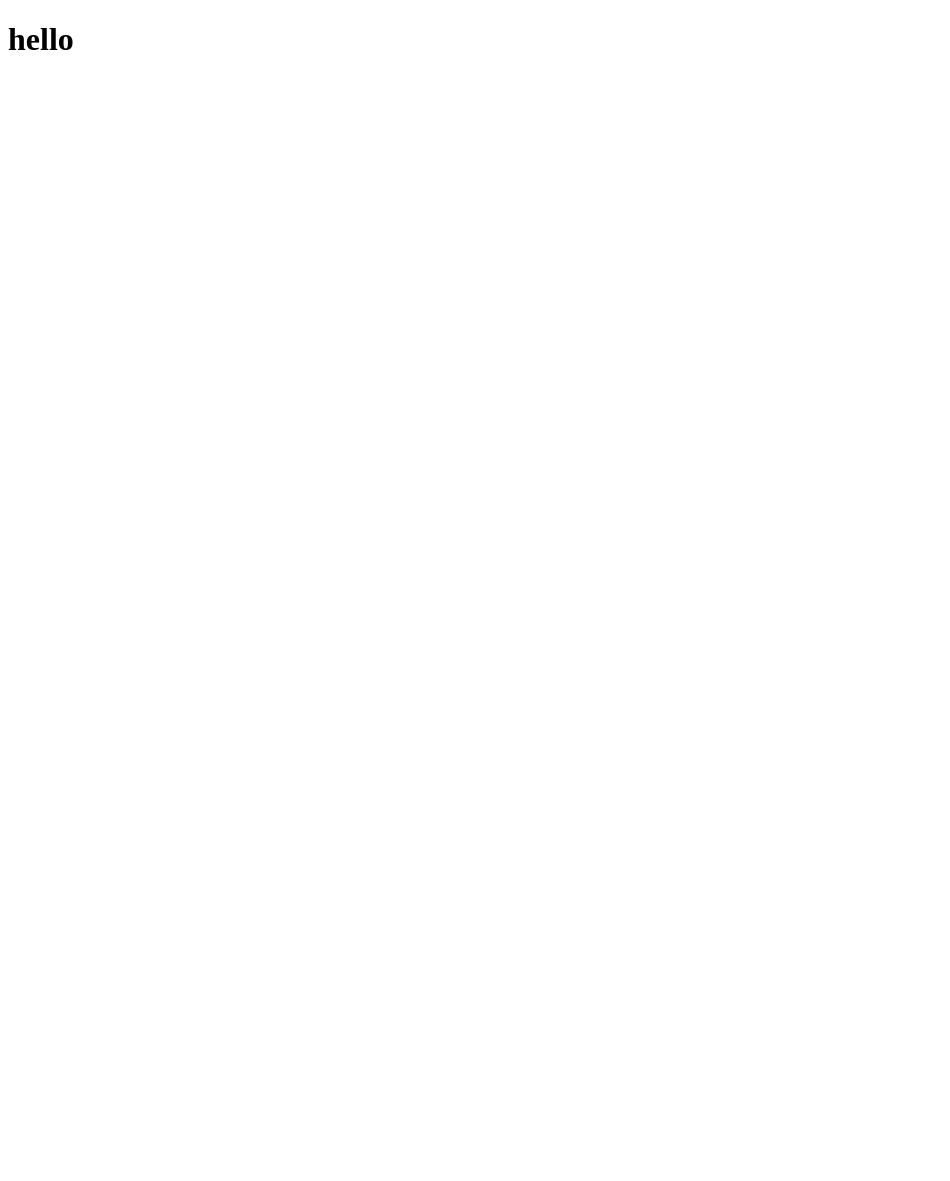
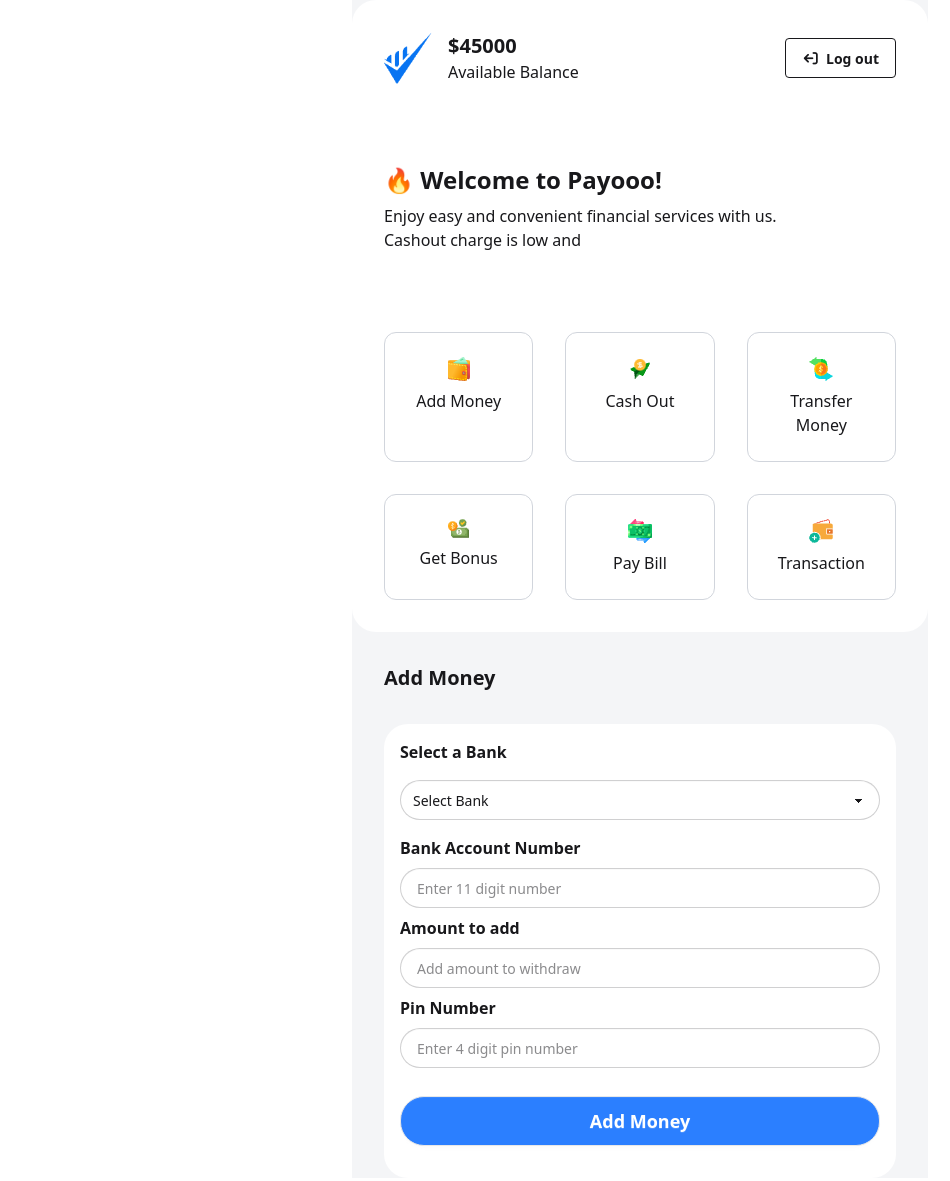
Before and after one commit to grimmy16oo/payo-banking, a plain HTML site: page home.html in a window 1280 px wide. Shown: the whole page, without its empty margins (0-950 px from the left). Before the commit the page ends 800 px from the top, so only its background shows below. Drawn offline with nearby package versions, Linux system fonts and the light colour scheme.

Commit message:
2nd page added

```diff
--- a/home.html
+++ b/home.html
@@ -3,10 +3,84 @@
 <head>
     <meta charset="UTF-8">
     <meta name="viewport" content="width=device-width, initial-scale=1.0">
-    <title>Document</title>
+    <title>payment</title>
+    <link href="https://cdn.jsdelivr.net/npm/daisyui@5" rel="stylesheet" type="text/css" />
+    <script src="https://cdn.jsdelivr.net/npm/@tailwindcss/browser@4"></script>
+    <link rel="stylesheet" href="https://cdnjs.cloudflare.com/ajax/libs/font-awesome/7.0.0/css/all.min.css" integrity="sha512-DxV+EoADOkOygM4IR9yXP8Sb2qwgidEmeqAEmDKIOfPRQZOWbXCzLC6vjbZyy0vPisbH2SyW27+ddLVCN+OMzQ==" crossorigin="anonymous" referrerpolicy="no-referrer" />
 </head>
-<body>
-    <h1>hello</h1>
+<body class="max-w-xl mx-auto bg-[#F4F5F7] mb-8">
+    <div class="bg-white rounded-3xl">
+        <div class="flex justify-between items-center p-8 mb-4">
+        <div class="flex justify-center">
+            <img class="max-w-12 mr-4" src="./assets/Group.png" alt="">
+            <div>
+                <h3 class="font-bold text-xl">$<span>45000</span></h3>
+                <p>Available Balance</p>
+            </div>
+        </div>
+        <button class="btn btn-outline"><i class="fa-solid fa-arrow-right-from-bracket rotate-180"></i>Log out</button>
+        </div>
+
+        <div class="p-8 mb-4">
+            <h1 class="text-2xl font-black mb-2">🔥 Welcome to Payooo!</h1>
+            <p>Enjoy easy and convenient financial services with us.<br>Cashout charge is low and </p>
+        </div>
+
+        <div class="grid grid-cols-3 gap-8 p-8 mb-4">
+            <div class="border-1 border-gray-300 rounded-xl px-4 py-6 text-center">
+                <img class="m-auto" src="./assets/purse1.png" alt="">
+                <p class="mt-2">Add Money</p>
+            </div>
+            <div class="border-1 border-gray-300 rounded-xl px-4 py-6 text-center">
+                <img class="m-auto" src="./assets/send1.png" alt="">
+                <p class="mt-2">Cash Out</p>
+            </div>
+            <div class="border-1 border-gray-300 rounded-xl px-4 py-6 text-center">
+                <img class="m-auto" src="./assets/money1.png" alt="">
+                <p class="mt-2">Transfer Money</p>
+            </div>
+            <div class="border-1 border-gray-300 rounded-xl px-4 py-6 text-center">
+                <img class="m-auto" src="./assets/bonus1.png" alt="">
+                <p class="mt-2">Get Bonus</p>
+            </div>
+            <div class="border-1 border-gray-300 rounded-xl px-4 py-6 text-center">
+                <img class="m-auto" src="./assets/transaction1.png" alt="">
+                <p class="mt-2">Pay Bill</p>
+            </div>
+            <div class="border-1 border-gray-300 rounded-xl px-4 py-6 text-center">
+                <img class="m-auto" src="./assets/wallet1.png" alt="">
+                <p class="mt-2">Transaction</p>
+            </div>
+        </div>
+    </div>
+
+    <div class="mb-8">
+        <h1 class="font-bold text-xl mt-8 px-8">Add Money</h1>
+        <form class="bg-white p-4 m-8 rounded-3xl">
+            <div class=" flex flex-col">
+                <label class="font-semibold">Select a Bank</label>
+                <select class="select my-4 w-full rounded-3xl">
+                    <option>Select Bank</option>
+                    <option>Nexus</option>
+                    <option>Pubali</option>
+                    <option>Sonali</option>
+                </select>
+            </div>
+            <div class="flex flex-col">
+                <label class="font-semibold">Bank Account Number</label>
+                <input type="text" placeholder="Enter 11 digit number" class="input rounded-3xl px-4 my-2 w-full" id=""/>
+            </div>
+            <div class="flex flex-col">
+                <label class="font-semibold">Amount to add</label>
+                <input type="text" placeholder="Add amount to withdraw" class="input rounded-3xl px-4 my-2 w-full" id=""/>
+            </div>
+            <div class="flex flex-col">
+                <label class="font-semibold">Pin Number</label>
+                <input type="text" placeholder="Enter 4 digit pin number" class="input rounded-3xl px-4 my-2 w-full" id=""/>
+            </div>
+            <button id="" class="btn bg-blue-500 w-full mt-5 text-white text-[18px] rounded-3xl py-6 mb-4">Add Money</button>
+        </form>
+    </div>
 
 </body>
 </html>
```
